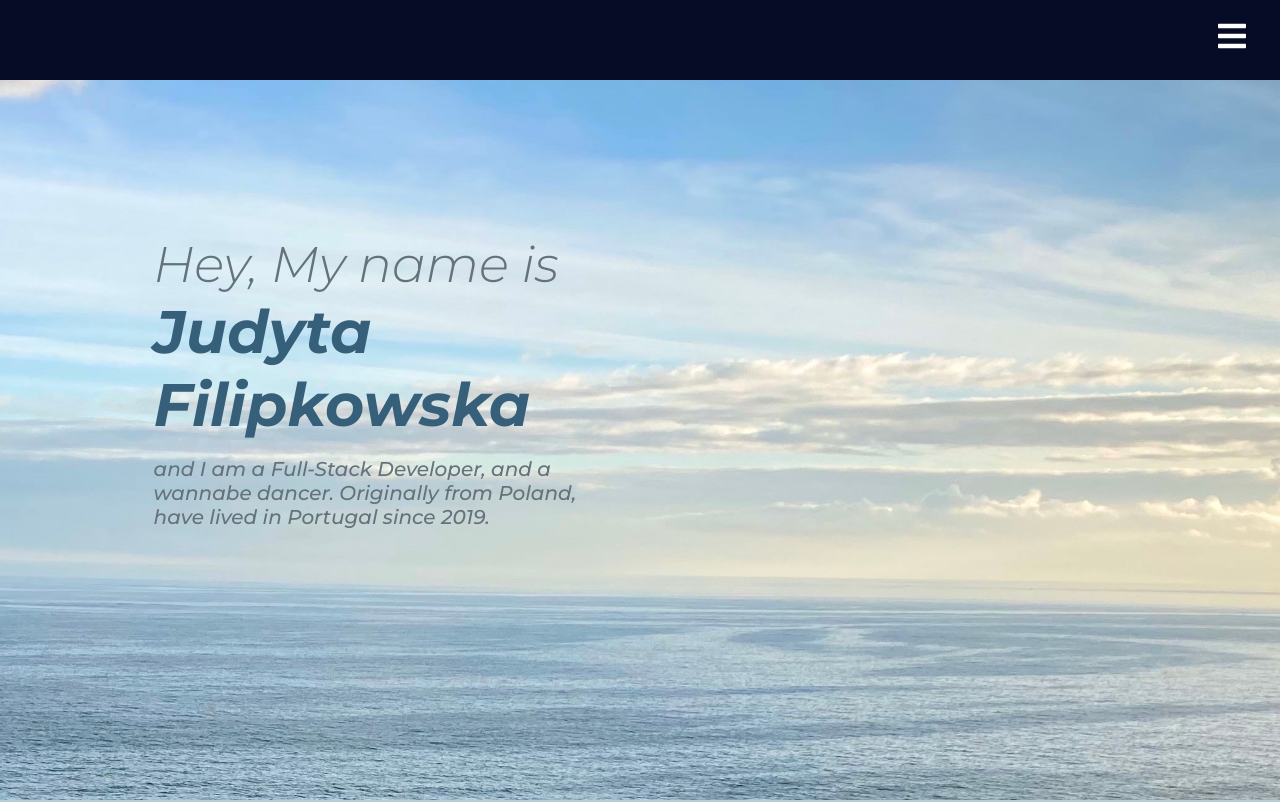
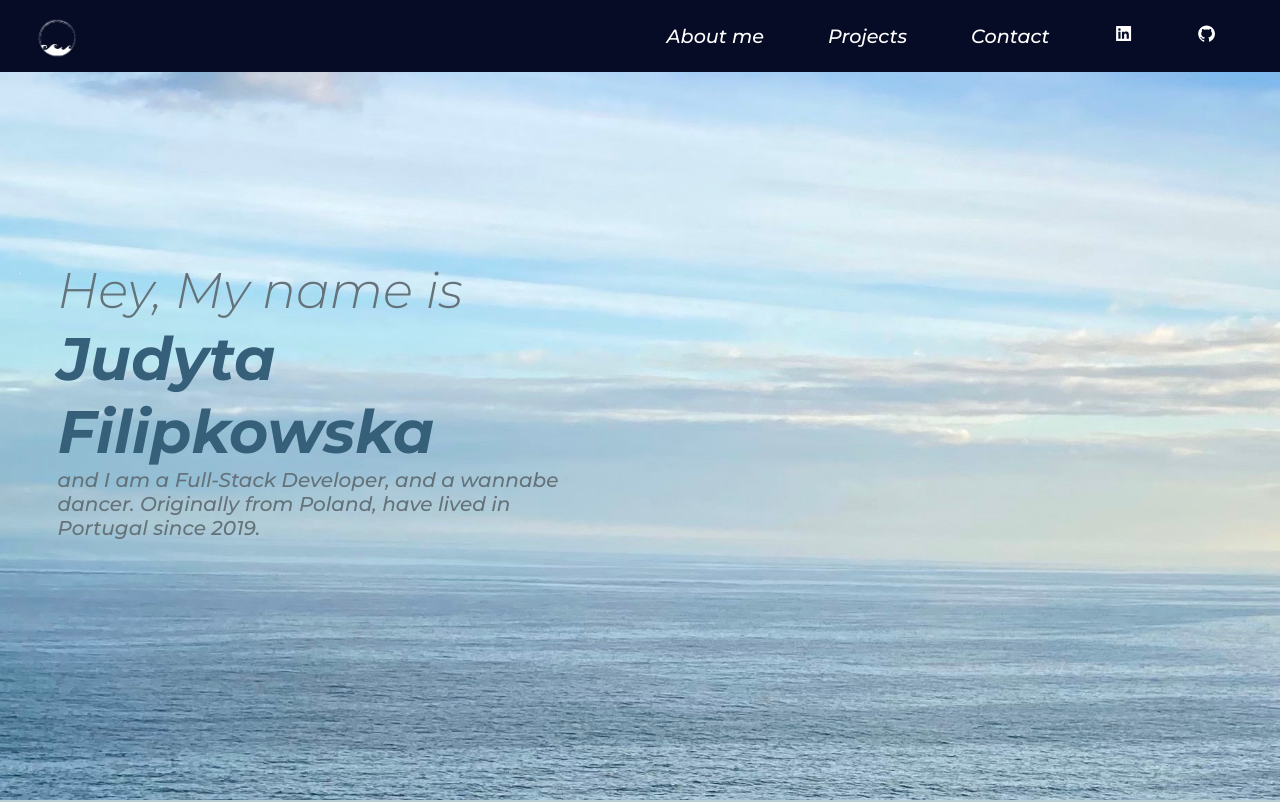
Before and after one commit to judytafilipkowska/portfolio, a React (Create React App) app: page / in a window 1280 px wide. Shown: the top 802 px of the page. Built offline with nearby package versions, Linux system fonts and the light colour scheme.

Commit message:
change navbar, fixed welcome component

```diff
--- a/package.json
+++ b/package.json
@@ -13,6 +13,7 @@
     "react-icons": "^4.3.1",
     "react-router-dom": "^6.2.1",
     "react-scripts": "5.0.0",
+    "styled-components": "^5.3.3",
     "web-vitals": "^2.1.4"
   },
   "scripts": {
--- a/src/App.js
+++ b/src/App.js
@@ -3,20 +3,18 @@ import Welcome from './components/welcome/Welcome';
 import About from './components/about/About';
 import ProjectList from './components/projestList/ProjectList';
 import Contact from './components/contact/Contact';
-import Navbar from './components/navbar/Navbar';
 import { BrowserRouter as Router, Switch, Route } from 'react-router-dom';
+import ResponsiveNavbar from './components/responsiveNavbar/responsiveNavbar';
 
 function App() {
   return (
     <div className="App">
-      <Router>
-        <Navbar />
+
+        <ResponsiveNavbar/>
         <Welcome />
         <About />
         <ProjectList />
         <Contact />
-
-      </Router>
 
     </div>
   );
--- a/src/components/about/About.js
+++ b/src/components/about/About.js
@@ -4,7 +4,7 @@ import Dots from "../../image/dots.png"
 
 function About() {
     return (
-        <div className="about">
+        <div className="about" id="about">
             <div className="about-left">
                 <div className="about-component background"></div>
                 <div className="about-component">
@@ -13,7 +13,19 @@ function About() {
             </div>
             <div className="about-right">
                 <h1 className="about-heading">About me</h1>
-                <p className="about-description">Lorem ipsum dolor sit amet consectetur adipisicing elit. Cumque, id facilis. Ea sapiente aliquam inventore, aperiam possimus voluptatibus beatae veniam soluta maxime omnis cum reiciendis veritatis, dolores placeat, esse qui.</p>
+                <p className="about-description">
+                <p> I'm a full-stack developer, keen on back-end technologies and working on a better UI. Besides that, I practice modern style dancing and learn to play the ukulele. </p>
+                <p>I’m a big fan of Thai and Vietnamese food. I love hiking and kayaking, and I admit that kayaking awakens my inner athlete, who usually breaths heavily when walking.</p>
+                <p> My plans programming-wise are to master technologies I work with and improve those by learning Redux and SQL databases, and then I plan to learn Python.</p>
+
+                    <br />
+                    Fun facts:
+                    <ul>
+                        <li>   I have a tough time telling apart left and right.</li>
+                        <li>My record of steps taken throughout one day is 41 402</li>
+                        <li> Once I had been eating lasagna for three weeks straight, every day.</li>
+                    </ul>
+                    </p>
                 <div className="about-pics">
                     <img src={Dots} alt="" className="about-dots" />
                 </div>
--- a/src/components/contact/Contact.js
+++ b/src/components/contact/Contact.js
@@ -38,7 +38,7 @@ function Contact() {
 
 
     return (
-        <div className="contact">
+        <div className="contact" id="contact">
             <div className="contact-background"></div>
             <div className="contact-wrapper">
                 <div className="contact-left">
--- a/src/components/navbar/Navbar.js
+++ b/src/components/navbar/Navbar.js
@@ -5,6 +5,7 @@ import { Link } from 'react-router-dom';
 import { SidebarData } from './SidebarData';
 import './Navbar.css';
 import { IconContext } from 'react-icons';
+
 
 function Navbar() {
     const [sidebar, setSidebar] = useState(true);
--- a/src/components/projestList/ProjectList.css
+++ b/src/components/projestList/ProjectList.css
@@ -1,8 +1,11 @@
-
 .project-list-wrapper {
   height: 60vh;
   display: flex;
   align-items: center;
+}
+
+#projects {
+  display: none;
 }
 
 .project-list-left {
--- a/src/components/projestList/ProjectList.js
+++ b/src/components/projestList/ProjectList.js
@@ -10,9 +10,11 @@ function ProjectList() {
     const [projects, setProjects] = useState(data)
     return (
         <>
+         <h1 id="projects">Projects</h1>
             {projects.map((project) => {
                 return (
                     <>
+
                         <div className="project-list-wrapper">
                             <div className="project-list-left">
 
@@ -26,7 +28,7 @@ function ProjectList() {
 
                         </div>
                         <div className="div-dots">
-                          <img src={Dots} alt="" className="dots" />
+                            <img src={Dots} alt="" className="dots" />
                         </div>
                     </>
 
--- /dev/null
+++ b/src/components/responsiveNavbar/responsiveNavbar.js
@@ -0,0 +1,96 @@
+import styled from 'styled-components'
+import LogoIcon from "../../image/logo.png"
+import * as AiIcons from 'react-icons/ai';
+import { useState } from "react";
+
+
+function ResponsiveNavbar() {
+
+    const [isOpen, setIsOpen] = useState(false);
+    return (
+        <Nav>
+            <Logo href="/">
+                <img src={LogoIcon} alt="" />
+            </Logo>
+            <Hamburger onClick={() => setIsOpen(!isOpen)}>
+                <span />
+                <span />
+                <span />
+            </Hamburger>
+            <Menu isOpen={isOpen}>
+                <MenuLink href="#about">About me</MenuLink>
+                <MenuLink href="#projects">Projects</MenuLink>
+                <MenuLink href="#contact">Contact</MenuLink>
+                <MenuLink href="https://www.linkedin.com/in/judyta-filipkowska/" target="_blank"><AiIcons.AiFillLinkedin /></MenuLink>
+                <MenuLink href="https://github.com/judytafilipkowska" target="_blank"><AiIcons.AiFillGithub /></MenuLink>
+            </Menu>
+        </Nav>
+    );
+}
+
+export default ResponsiveNavbar;
+
+
+const MenuLink = styled.a`
+  padding: 1rem 2rem;
+  cursor: pointer;
+  text-align: center;
+  text-decoration: none;
+  color: #ffff;
+  transition: all 0.3s ease-in;
+  font-size: 1.2rem;
+  &:hover {
+    color: #64727a;
+  }
+`;
+
+const Nav = styled.div`
+  padding: 0 2rem;
+  display: flex;
+  justify-content: space-between;
+  align-items: center;
+  flex-wrap: wrap;
+  background: #060b26;
+  position: absolute;
+  top: 0;
+  left: 0;
+  right: 0;
+`;
+
+const Logo = styled.a`
+  padding: 1rem 0;
+  height: 2.5rem;
+  img {
+      width:3rem;
+  }
+`;
+
+const Menu = styled.div`
+  display: flex;
+  justify-content: space-between;
+  align-items: center;
+  position: relative;
+  @media (max-width: 768px) {
+    overflow: hidden;
+    flex-direction: column;
+    max-height: ${({ isOpen }) => (isOpen ? "300px" : "0")};
+    transition: max-height 0.3s ease-in;
+    width: 100%;
+  }
+`;
+
+const Hamburger = styled.div`
+  display: none;
+  flex-direction: column;
+  cursor: pointer;
+  span {
+    height: 2px;
+    width: 25px;
+    background: #ffff;
+    margin-bottom: 4px;
+    border-radius: 5px;
+  }
+  @media (max-width: 768px) {
+    display: flex;
+  }
+`;
--- a/src/components/welcome/Welcome.js
+++ b/src/components/welcome/Welcome.js
@@ -1,10 +1,8 @@
 import './Welcome.css'
-import Bg from "../../image/background-pic.jpg"
 
 function Welcome() {
     return (
-        <div className="welcome">
-        <img src={Bg} alt="" className="background-picture" />
+        <div className="welcome" id="/" >
             <div className="welcome-left">
                 <div className="welcome-left-wrapper">
                     <h2><div className="welcome-message">Hey, My name is </div></h2>
@@ -16,10 +14,8 @@ function Welcome() {
                 </div>
 
             </div>
-            {/* <div className="welcome-right">
-                <div className="welcome-background"> </div>
-                <img src={Picture} alt="" className="welcome-picture" />
-            </div> */}
+            <div className="welcome-right">
+            </div>
         </div>
     )
 }
--- a/src/components/welcome/welcome.css
+++ b/src/components/welcome/welcome.css
@@ -1,33 +1,26 @@
 .welcome {
   display: flex;
-  height: 90vh;
+  height: 100vh;
+  background-image: url("../../image/background-pic.jpg");
+  background-size: cover;
 }
-.background-picture {
-  width: 100%;
-  height: 100%;
-  top: 0;
-  left: 0;
-  object-fit: cover;
-  /* position: relative; */
-  overflow: hidden;
-}
+
 .welcome-left {
   flex: 1;
   display: flex;
   align-items: center;
   justify-content: center;
-  position: absolute;
+  /* position: reltive; */
   width: 60vw;
 }
+.welcome-right {
+  flex: 1;
+}
 
-.welcome-right {
-  /* flex: 1; */
-  position: absolute;
-}
 .welcome-left-wrapper {
-  padding: 8rem;
+  padding: 8rem 2rem;
   margin: 1.6rem;
-  height: 60%;
+  height: 35%;
   display: flex;
   flex-direction: column;
   justify-content: space-evenly;
@@ -45,9 +38,7 @@
 }
 
 .welcome-desription {
-  margin-top: 1rem;
   font-size: 1.25rem;
-
   color: #64727a;
 }
 
```
Also changed, not shown: src/image/logo.png (added), 1 other file (tests, documents, lock files or other folders).
